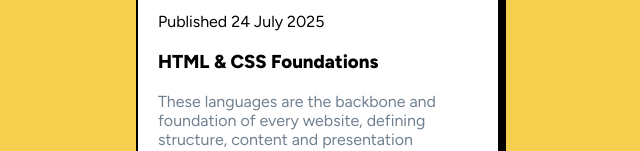
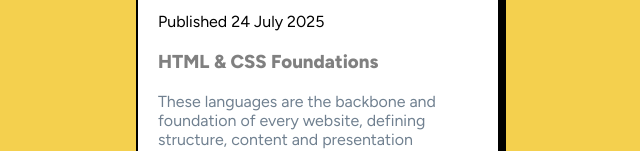
Before and after one commit to IshitaSoni/CSS-Card, a plain HTML site: page index.html in a window 1280 px wide. In both pictures the pointer is over the element "HTML & CSS Foundations". Shown: the part 274-425 px from the top of the page, without its empty margins (322-962 px from the left). Drawn offline with Linux system fonts and the light colour scheme.

Commit message:
Updated CSS

```diff
--- a/index.html
+++ b/index.html
@@ -41,6 +41,9 @@
       margin-bottom: 15px;
       margin-top: 10px;
     }
+    #heading:hover{
+      color: grey;
+    }
     #heading:active{
       color: hsl(47, 88%, 63%);
     }
```
